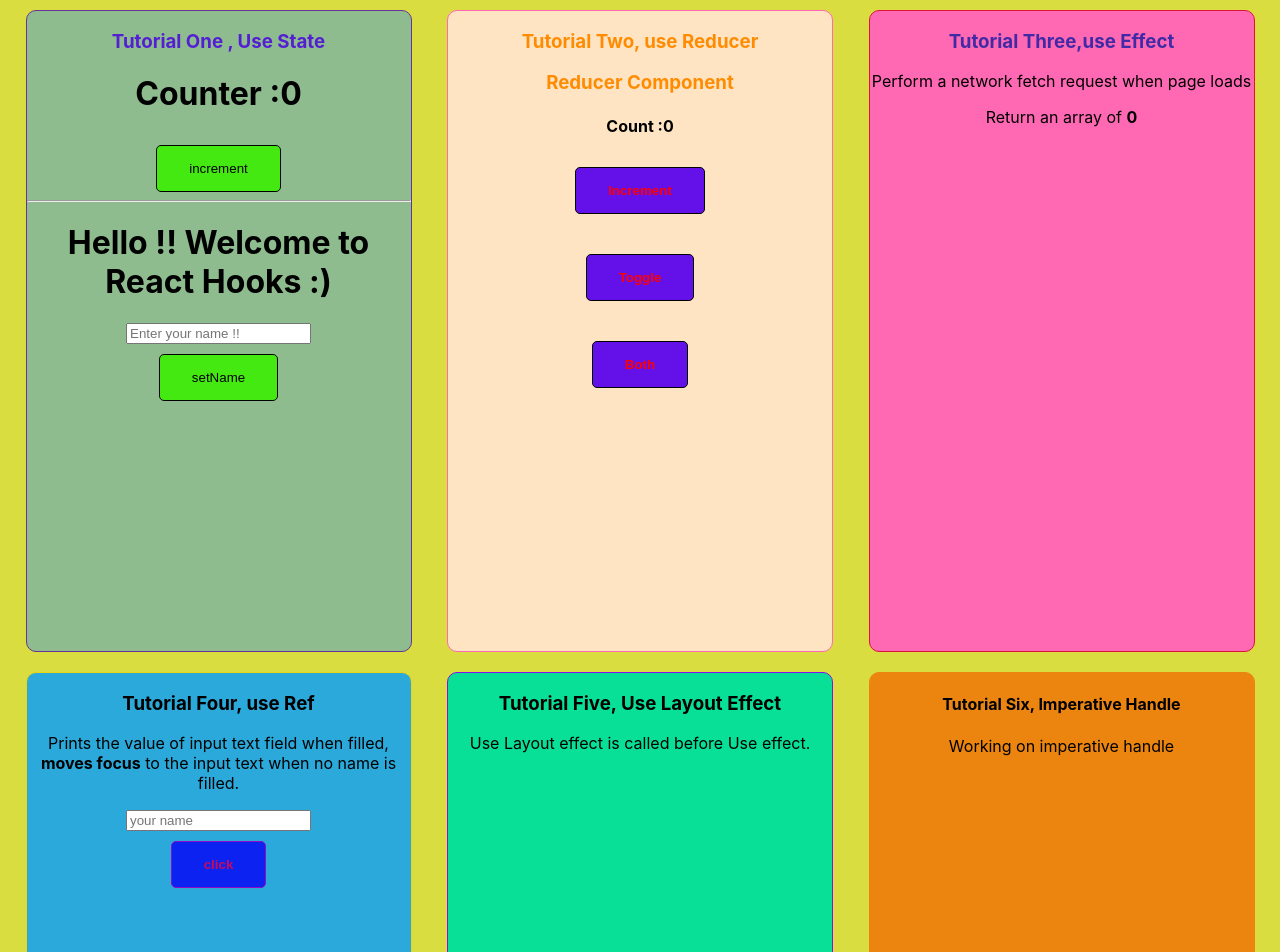
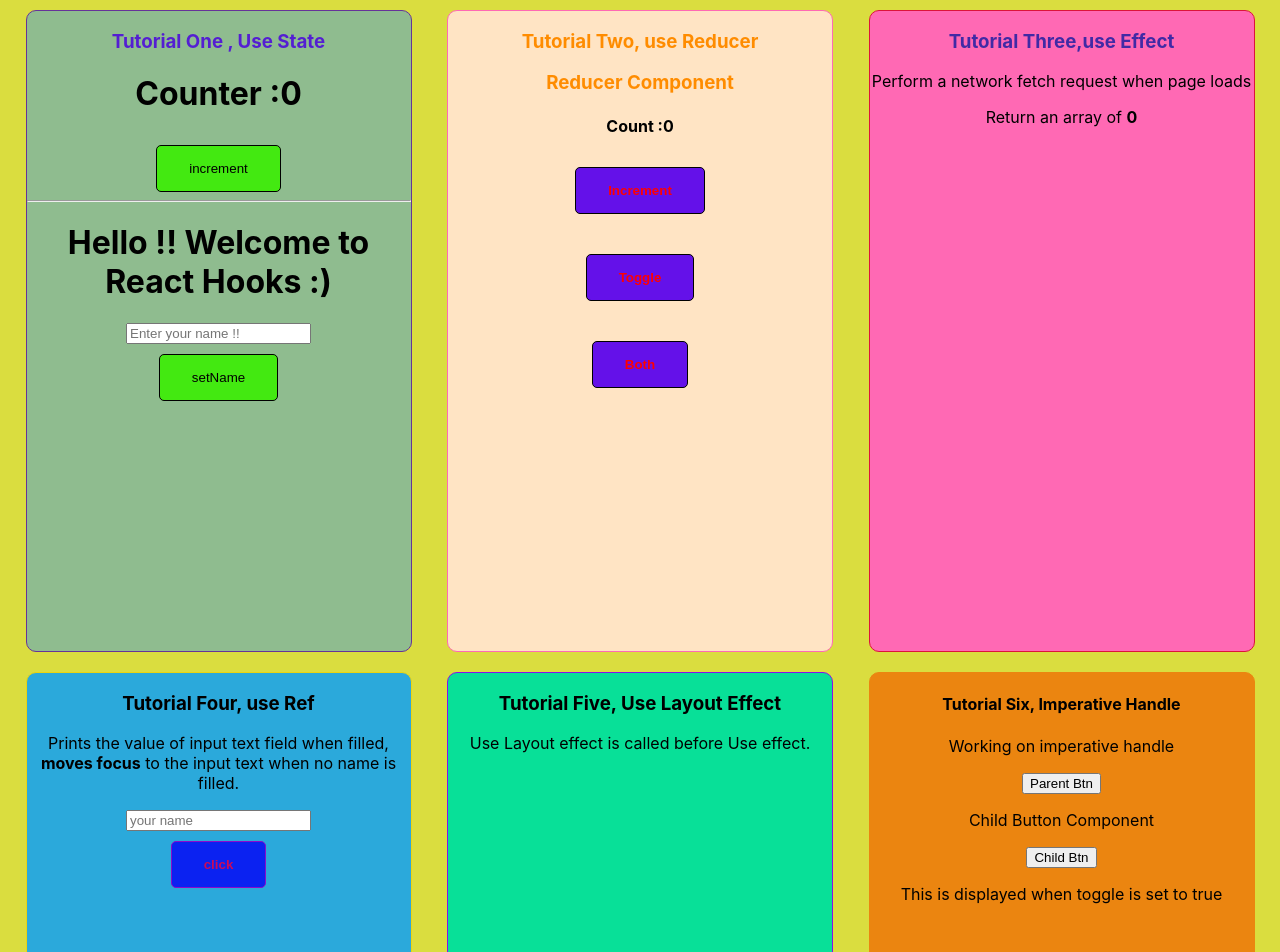
Before and after one commit to victorkosgei254/ReactHooks, a React (Create React App) app: page / in a window 1280 px wide. Shown: the top 952 px of the page. Built offline with nearby package versions, Linux system fonts and the light colour scheme; no server answers.

Commit message:
imperative Handle Working

```diff
--- /dev/null
+++ b/src/imeprativeHandle/Button.jsx
@@ -0,0 +1,18 @@
+import React, { useState, forwardRef, useImperativeHandle } from "react";
+
+const Button = forwardRef((props, ref) => {
+  const [toggle, setToggle] = useState(false);
+  useImperativeHandle(ref, () => ({
+    alterToggle() {
+      setToggle(!toggle);
+    },
+  }));
+  return (
+    <div>
+      <p>Child Button Component</p>
+      <button onClick={() => setToggle(!toggle)}>Child Btn</button>
+      <p hidden={toggle}>This is displayed when toggle is set to true</p>
+    </div>
+  );
+});
+export default Button;
--- a/src/imeprativeHandle/ImperativeHandleComponent.jsx
+++ b/src/imeprativeHandle/ImperativeHandleComponent.jsx
@@ -1,10 +1,15 @@
-import React from "react";
-
+import React, { useRef } from "react";
+import Button from "./Button";
 export default function ImperativeHandleComponent() {
+  const childBtnRef = useRef(null);
   return (
     <div>
       <h4>Tutorial Six, Imperative Handle</h4>
       <p>Working on imperative handle</p>
+      <button onClick={() => childBtnRef.current.alterToggle()}>
+        Parent Btn
+      </button>
+      <Button ref={childBtnRef} />
     </div>
   );
 }
```
